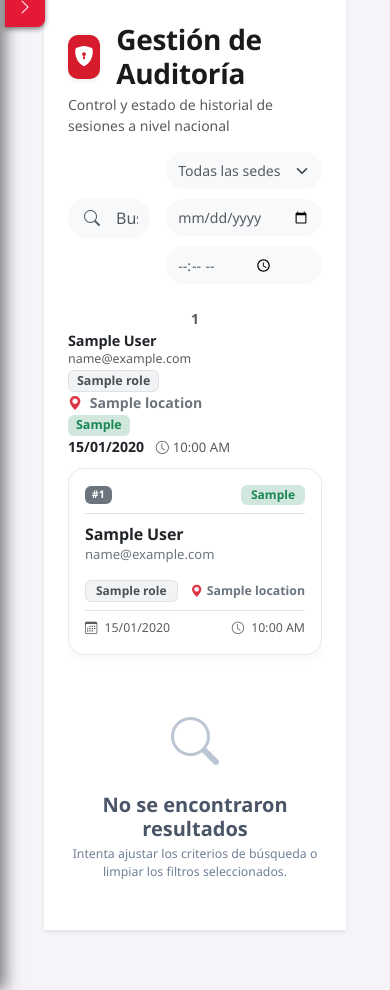
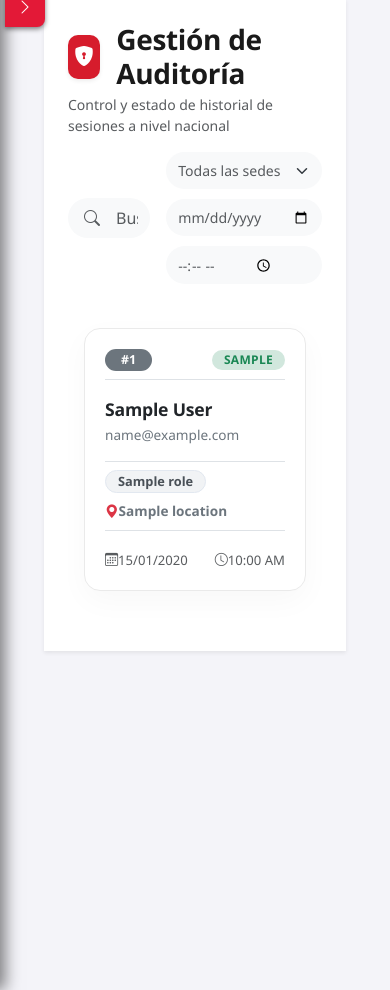
Before and after one commit to sistematPH3/ph1, a Flask app: template app/templates/security/login_audit.html in a window 390 px wide. Shown: the part 53-1043 px from the top of the page. Run offline with Flask 3, Linux system fonts and the light colour scheme; the template is opened without the code that fills it: values that come from a table or form of the project are taken from there, others are empty; tables that the repository leaves empty hold one stand-in row (values such as "Sample post").

Commit message:
Corrección en listado de gestion de auditoria (vista de telefono)

```diff
--- a/app/static/css/security/login_audit.css
+++ b/app/static/css/security/login_audit.css
@@ -190,24 +190,34 @@
     width: auto;
 }
 
+/* ==========================================
+   VISTA RESPONSIVE (CELULARES) - OPTIMIZADA
+   ========================================== */
 @media (max-width: 767.98px) {
-    /* Ocultar la cabecera original de la tabla en móvil */
-    #auditDataTable thead {
+    /* OCULTAR COMPLETAMENTE las filas de escritorio para evitar duplicaciones */
+    #auditDataTable thead,
+    tr.audit-data-row {
         display: none !important;
     }
 
     #auditDataTable,
-    #auditDataTable tbody,
-    #auditDataTable tr,
-    #auditDataTable td {
+    #auditDataTable tbody {
         display: block !important;
         width: 100% !important;
         border: none !important;
-        padding: 0 !important;
         background-color: transparent !important;
     }
 
-    /* Modificación del wrapper de filtros en móvil */
+    /* Aseguramos que la fila que envuelve a las tarjetas móviles no tenga bordes raros */
+    tr.d-md-none,
+    tr.d-md-none td {
+        display: block !important;
+        width: 100% !important;
+        border: none !important;
+        background-color: transparent !important;
+        padding: 0 !important;
+    }
+
     .filters-responsive-wrapper {
         display: flex !important;
         flex-direction: column !important;
@@ -221,37 +231,45 @@
         width: 100% !important;
     }
 
-    /* Estilos mejorados para las tarjetas móviles */
     .mobile-audit-container {
         padding: 10px 0 !important;
     }
 
+    /* Estilo premium e idéntico de tarjetas para móviles */
     .mobile-audit-card {
         border: 1px solid var(--interface-border-color) !important;
         background-color: #ffffff !important;
         border-radius: 16px !important;
-        box-shadow: 0 4px 12px rgba(0, 0, 0, 0.03) !important;
+        box-shadow: 0 10px 30px rgba(0, 0, 0, 0.03) !important;
+        padding: 1.25rem !important;
         transition: transform 0.2s ease;
     }
 
     .mobile-audit-card .user-name-text {
-        font-size: 1rem !important;
+        font-size: 1.1rem !important;
         font-weight: 700 !important;
     }
 
     .mobile-audit-card .email-subtext {
-        font-size: 0.82rem !important;
+        font-size: 0.85rem !important;
         color: #6c757d !important;
     }
 
+    /* Estilo píldora para los badges */
     .mobile-audit-card .role-badge {
-        font-size: 0.75rem !important;
-        padding: 4px 10px !important;
+        font-size: 0.8rem !important;
+        padding: 4px 12px !important;
         background-color: #f1f3f5 !important;
+        border-radius: 30px !important;
+        border: 1px solid #e2e8f0 !important;
     }
 
     .mobile-audit-card .status-badge {
         font-size: 0.75rem !important;
-        padding: 4px 10px !important;
+        font-weight: 700 !important;
+        text-transform: uppercase;
+        letter-spacing: 0.3px;
+        padding: 4px 12px !important;
+        border-radius: 30px !important;
     }
 }
--- a/app/templates/security/login_audit.html
+++ b/app/templates/security/login_audit.html
@@ -50,6 +50,7 @@
 {% endblock %}
 
 {% block table_body %}
+    <!-- 1. VISTA EXCLUSIVA DE ESCRITORIO (Se oculta por completo en móviles) -->
     {% for log in historial %}
     <tr class="audit-data-row d-none d-md-table-row">
         <td class="text-center text-muted fw-bold">{{ log.id }}</td>
@@ -102,6 +103,7 @@
     </tr>
     {% endfor %}
 
+    <!-- 2. VISTA EXCLUSIVA DE MÓVIL (Solo se renderiza en pantallas pequeñas) -->
     <tr class="d-md-none border-0 bg-transparent">
         <td colspan="6" class="p-0 border-0 bg-transparent">
             <div class="mobile-audit-container p-2" id="auditCardsContainer">
@@ -110,19 +112,26 @@
                      data-location="{{ log.location.name if log.location else 'Global / Sin Sede' }}"
                      data-timestamp="{{ log.timestamp.strftime('%Y-%m-%dT%H:%M') if log.timestamp else '' }}">
 
-                    <div class="d-flex justify-content-between align-items-center mb-2 pb-2 border-bottom">
-                        <span class="badge bg-secondary text-white fw-bold">#{{ log.id }}</span>
-                        <span class="badge status-badge {{ 'bg-danger-subtle text-danger' if 'FALLIDO' in (log.action or '')|upper else 'bg-success-subtle text-success' }}">
+                    <!-- ID y Acción -->
+                    <div class="d-flex justify-content-between align-items-center mb-3 pb-2 border-bottom">
+                        <span class="badge bg-secondary text-white fw-bold px-3 py-1.5 rounded-pill" style="font-size: 0.78rem;">#{{ log.id }}</span>
+                        <span class="badge status-badge px-3 py-1.5 rounded-pill {{ 'bg-danger-subtle text-danger' if 'FALLIDO' in (log.action or '')|upper else 'bg-success-subtle text-success' }}">
                             {{ log.action or 'Sin acción' }}
                         </span>
                     </div>
 
+                    <!-- Datos del Usuario -->
                     <div class="mb-3">
-                        <div class="fw-bold text-dark user-name-text target-name-mobile">{{ log.user.name if log.user else 'Usuario Desconocido' }}</div>
-                        <div class="text-muted email-subtext target-email-mobile" style="word-break: break-all;">{{ log.user.email if log.user else '---' }}</div>
+                        <div class="fw-bold text-dark user-name-text target-name-mobile mb-1" style="font-size: 1.1rem; letter-spacing: -0.2px;">
+                            {{ log.user.name if log.user else 'Usuario Desconocido' }}
+                        </div>
+                        <div class="text-muted email-subtext target-email-mobile" style="word-break: break-all; font-size: 0.85rem;">
+                            {{ log.user.email if log.user else '---' }}
+                        </div>
                     </div>
 
-                    <div class="d-flex flex-wrap gap-2 align-items-center mb-2 justify-content-between">
+                    <!-- Rol y Ubicación -->
+                    <div class="d-flex flex-wrap gap-2 align-items-center mb-3 justify-content-between py-2 border-top border-bottom">
                         {% set traducciones = {
                             'Administrator': 'Administrador',
                             'Manager': 'Gerente',
@@ -132,26 +141,27 @@
                             'Operations': 'Operaciones',
                             'Finance': 'Finanzas'
                         } %}
-                        <span class="badge role-badge">
+                        <span class="badge role-badge px-3 py-1.5 rounded-pill" style="background-color: #f1f3f5; color: #495057; border: 1px solid #dee2e6; font-size: 0.8rem; font-weight: 600;">
                             {{ traducciones.get(log.role.name, log.role.name) if log.role else 'Sin rol' }}
                         </span>
 
-                        <span class="text-muted small">
+                        <span class="text-muted small d-flex align-items-center" style="font-size: 0.85rem;">
                             {% if log.location %}
-                                <i class="bi bi-geo-alt-fill text-danger me-1"></i><strong class="text-secondary">{{ log.location.name }}</strong>
+                                <i class="bi bi-geo-alt-fill text-danger me-1.5"></i><strong class="text-secondary">{{ log.location.name }}</strong>
                             {% else %}
-                                <i class="bi bi-globe me-1 text-muted"></i><span class="fst-italic text-muted">Global / Sin Sede</span>
+                                <i class="bi bi-globe me-1.5 text-muted"></i><span class="fst-italic text-muted">Global / Sin Sede</span>
                             {% endif %}
                         </span>
                     </div>
 
-                    <div class="pt-2 border-top d-flex justify-content-between align-items-center text-muted small">
-                        <div>
-                            <i class="bi bi-calendar3 me-1"></i>
+                    <!-- Fecha y Hora -->
+                    <div class="pt-1 d-flex justify-content-between align-items-center text-muted small" style="font-size: 0.82rem;">
+                        <div class="d-flex align-items-center">
+                            <i class="bi bi-calendar3 me-1.5 text-muted"></i>
                             <span>{{ log.timestamp.strftime('%d/%m/%Y') if log.timestamp else '---' }}</span>
                         </div>
-                        <div>
-                            <i class="bi bi-clock me-1"></i>
+                        <div class="d-flex align-items-center">
+                            <i class="bi bi-clock me-1.5 text-muted"></i>
                             <span>{{ log.timestamp.strftime('%I:%M %p') if log.timestamp else 'Pendiente' }}</span>
                         </div>
                     </div>
```
